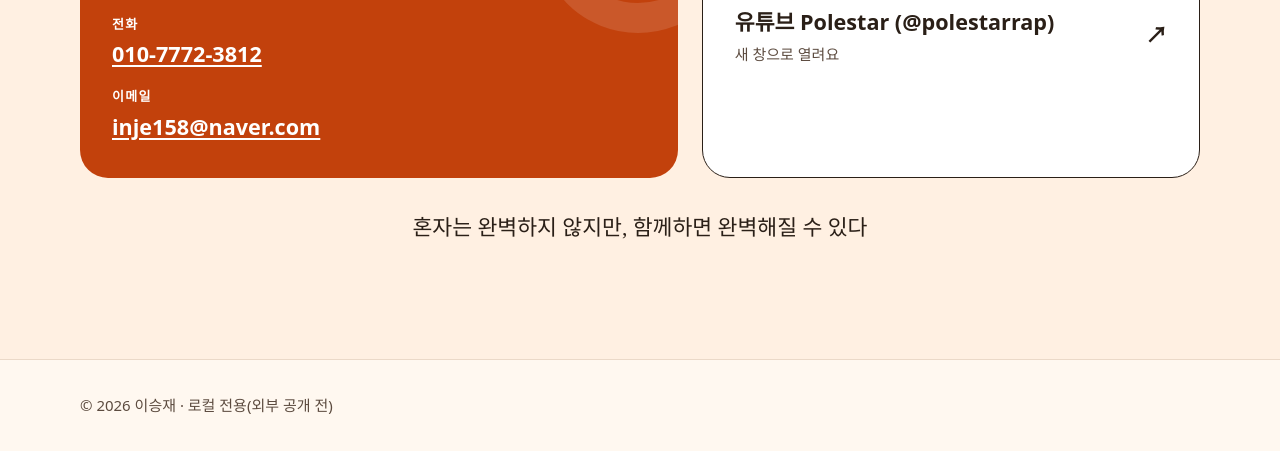
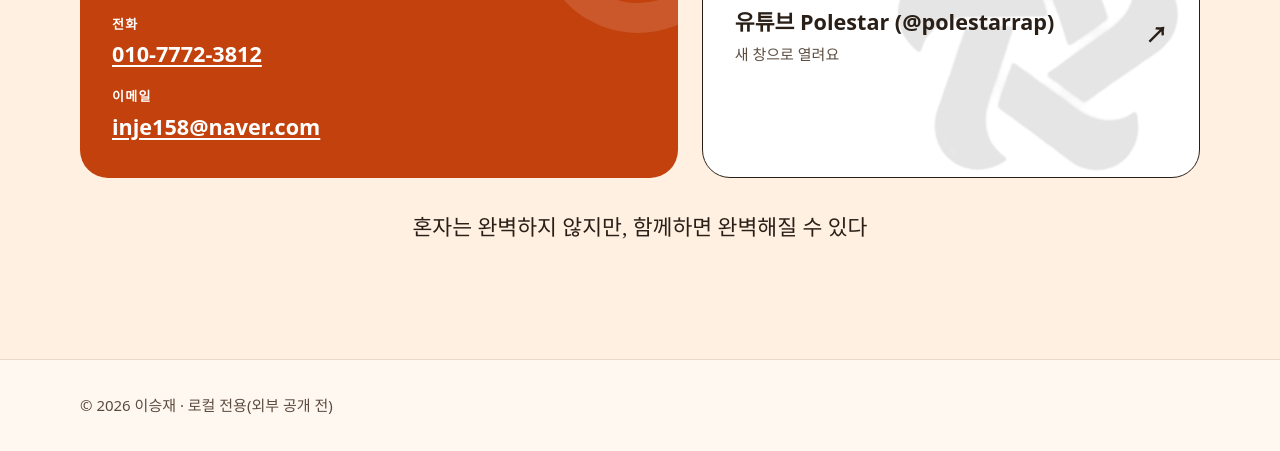
Before and after one commit to seungjaei/sj-portfolio-8b63c8, a plain HTML site: page index.html in a window 1280 px wide. Shown: the part 8572-9023 px from the top of the page. Drawn offline with Linux system fonts and the light colour scheme; no server answers.

Commit message:
YouTube card: faint black logo mark behind text
Co-Authored-By: Claude Sonnet 5.5 <noreply@anthropic.com>

```diff
--- a/static/css/extra.css
+++ b/static/css/extra.css
@@ -366,3 +366,8 @@ body.pv-open::after{content:"";position:fixed;inset:0;z-index:85;background:rgba
 .contact-wrap .links{align-content:stretch;grid-auto-rows:1fr}
 .contact-wrap .linkcard{height:100%;padding:var(--sp-6);border-radius:var(--r-lg);font-size:var(--fs-lg);font-weight:700;align-items:center}
 .contact-wrap .linkcard small{font-size:var(--fs-sm)}
+
+/* 유튜브 카드 뒤에 로고 문양(검정, 반투명)을 은은하게 깔아 빈 여백을 채운다 */
+.contact-wrap .linkcard{position:relative;overflow:hidden;isolation:isolate}
+.contact-wrap .linkcard::before{content:"";position:absolute;z-index:-1;right:3%;top:50%;height:100%;aspect-ratio:696/672;transform:translateY(-50%);background:url("../assets/polestar_mark.png") center/contain no-repeat;opacity:.1;pointer-events:none;transition:opacity .2s}
+.contact-wrap .linkcard:hover::before{filter:invert(1);opacity:.16}
```
Also changed, not shown: static/assets/polestar_mark.png (added).
